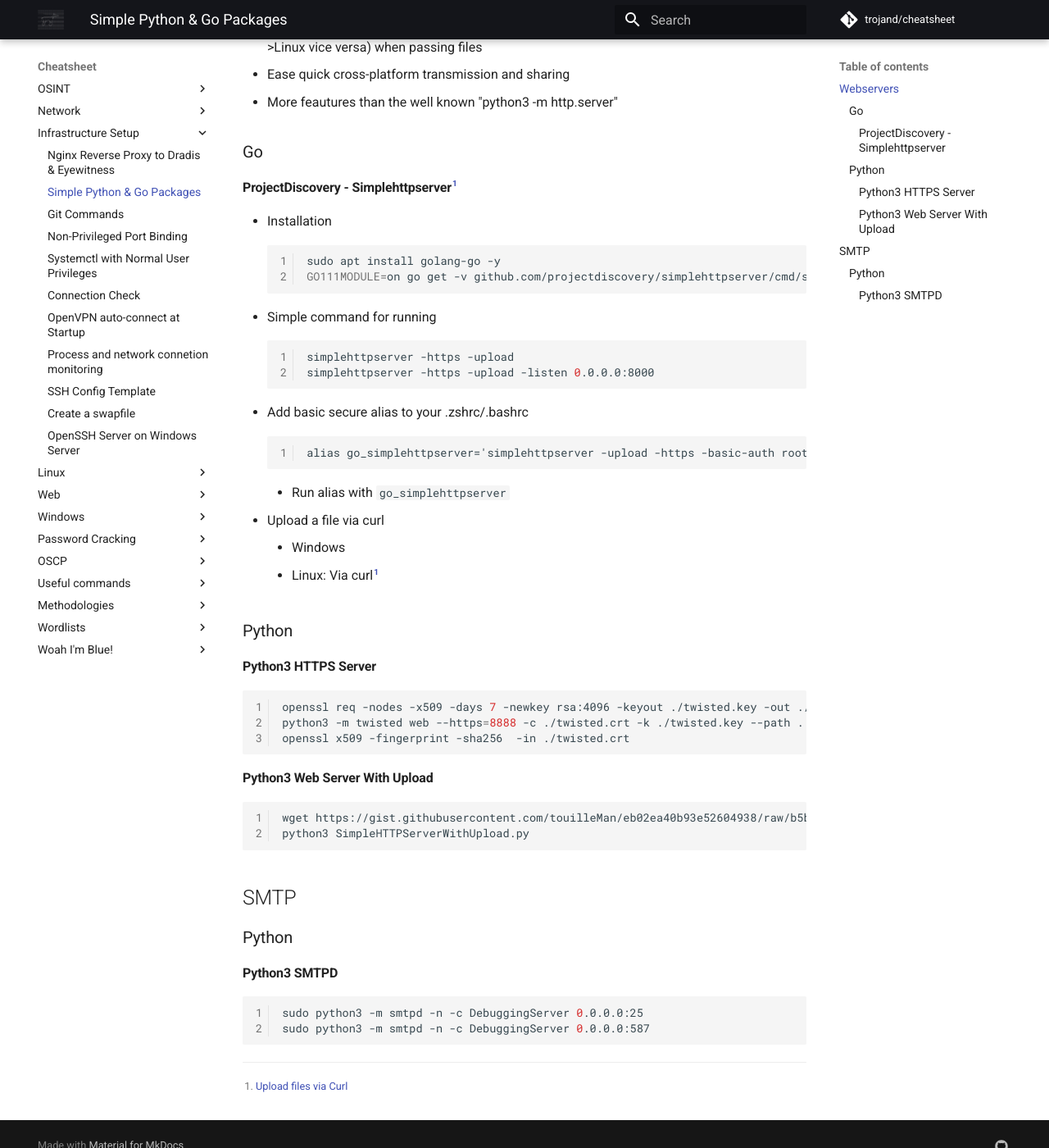
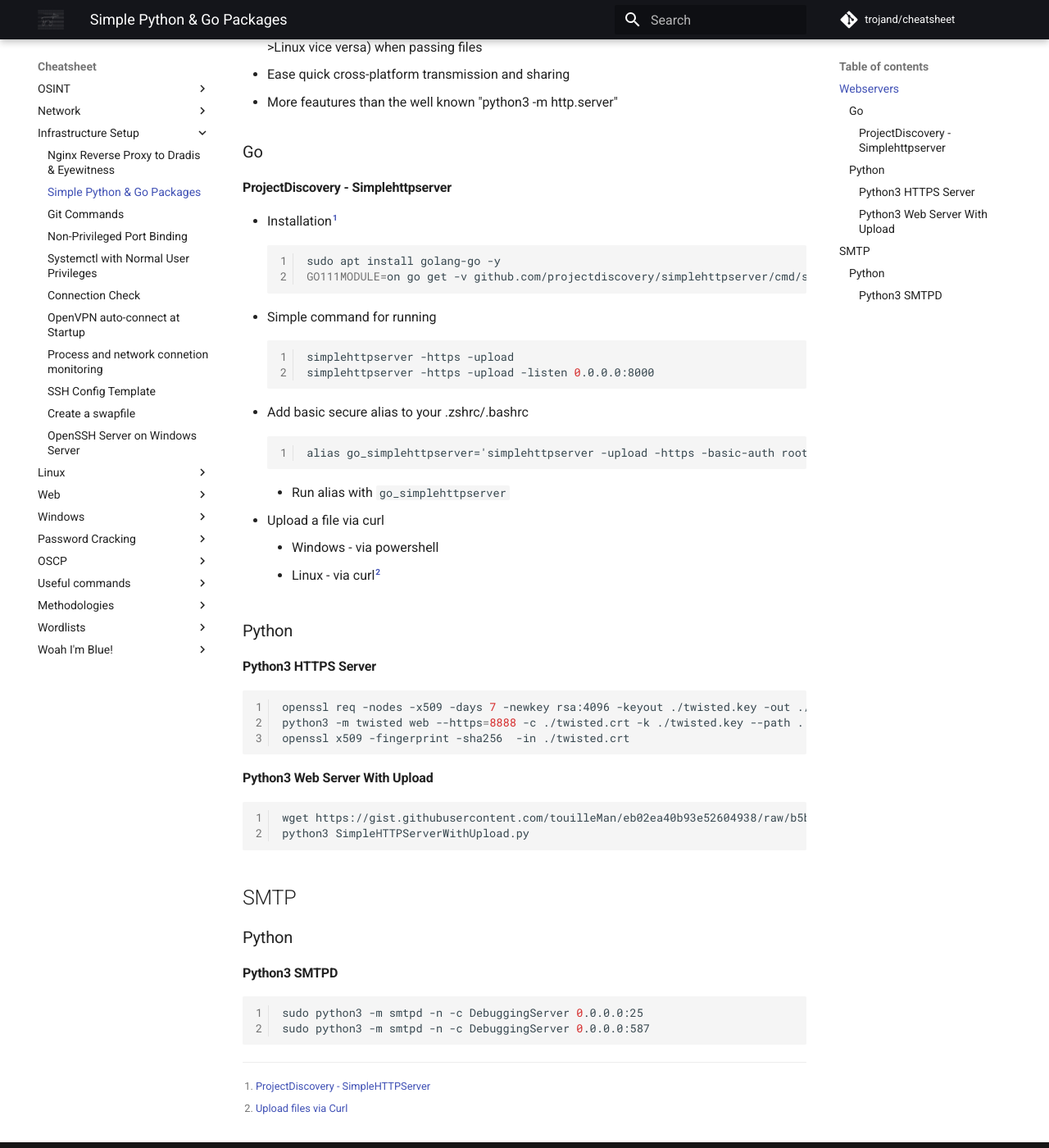
Before and after one commit to trojand/cheatsheet, an MkDocs documentation site: the page built from docs/Infrastructure_Setup/Simple_Python_Go_Packages.md, in a window 1280 px wide and 1400 px high, scrolled down 245 px. Shown: the whole window at 82% size. Built offline with MkDocs 1.6.1 and Material for MkDocs 9.7.7, drawn with Linux system fonts in a browser that asks for light colours; comment, search, counter and statistics services are not loaded.

Commit message:
Update Simple_Python_Go_Packages.md

````diff
--- a/docs/Infrastructure_Setup/Simple_Python_Go_Packages.md
+++ b/docs/Infrastructure_Setup/Simple_Python_Go_Packages.md
@@ -9,8 +9,8 @@
 
 ### Go
 
-#### ProjectDiscovery - Simplehttpserver[^1]
-* Installation
+#### ProjectDiscovery - Simplehttpserver
+* Installation[^1]
     ```bash
     sudo apt install golang-go -y
     GO111MODULE=on go get -v github.com/projectdiscovery/simplehttpserver/cmd/simplehttpserver
@@ -26,8 +26,8 @@
     ```
     * Run alias with `go_simplehttpserver`
 * Upload a file via curl
-    * Windows
-    * Linux: Via curl[^1]
+    * Windows - via powershell
+    * Linux - via curl[^2]
 
 
 
@@ -57,4 +57,5 @@ sudo python3 -m smtpd -n -c DebuggingServer 0.0.0.0:25
 sudo python3 -m smtpd -n -c DebuggingServer 0.0.0.0:587
 ```
 
-[^1]: [Upload files via Curl](../Useful_Commands/Linux.html#upload-files-via-curl)
+[^1]: [ProjectDiscovery - SimpleHTTPServer](https://github.com/projectdiscovery/simplehttpserver)
+[^2]: [Upload files via Curl](../Useful_Commands/Linux.html#upload-files-via-curl)
````
